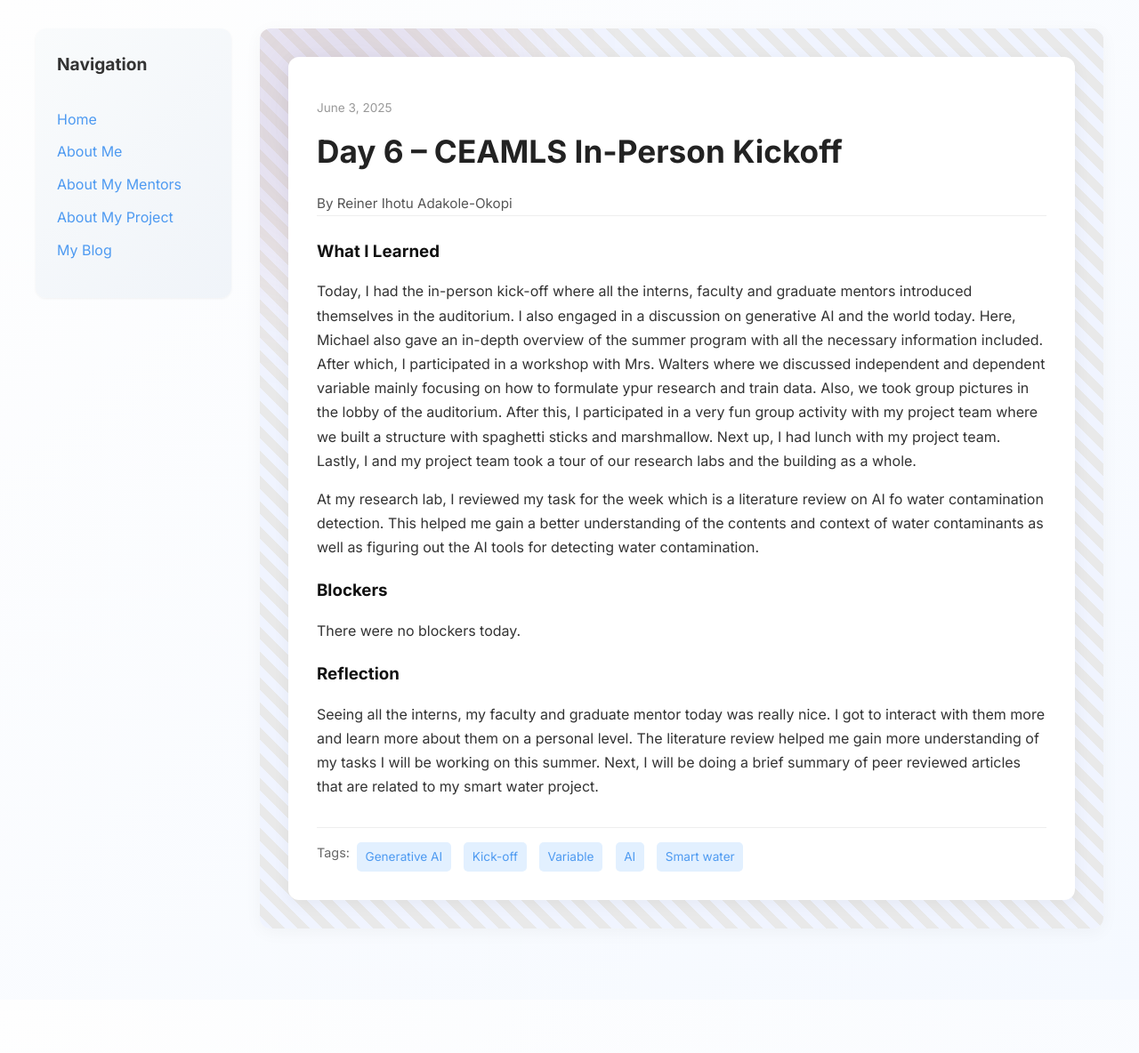
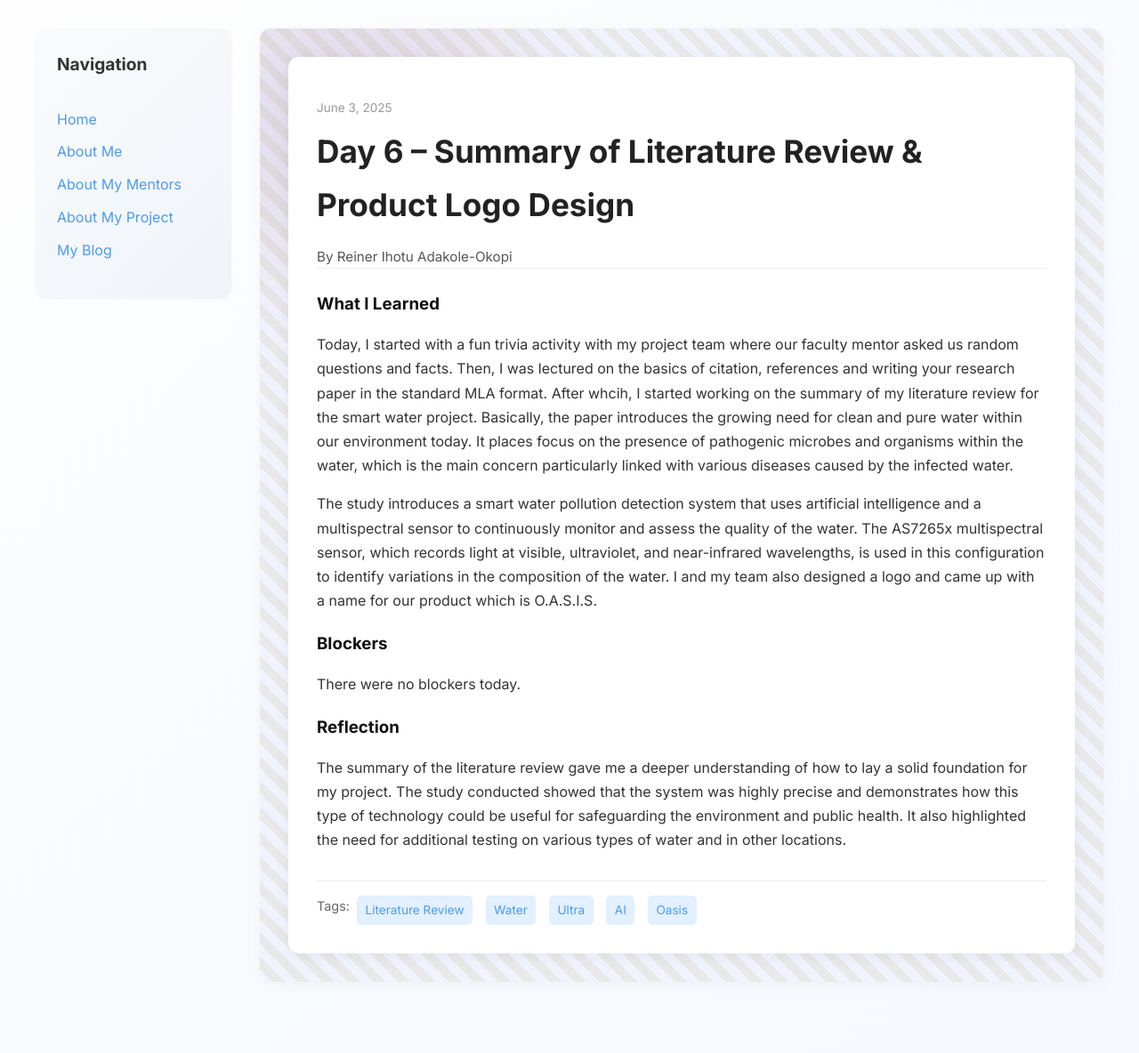
Before and after one commit to Reiner343/Reiner343.github.io, a Jekyll site: the page built from _posts/2025-06-03-day 6.md, in a window 1280 px wide. Shown: the whole page at 89% size. Built offline with Jekyll 4.4.1, drawn with Linux system fonts in a browser that asks for light colours; before the commit the page ends 1124 px from its top, so only the background shows below that.

Commit message:
Update 2025-06-03-day 6.md

```diff
--- a/_posts/2025-06-03-day 6.md
+++ b/_posts/2025-06-03-day 6.md
@@ -1,19 +1,19 @@
 ---
 layout: post
-title: "Day 6 – CEAMLS In-Person Kickoff"
+title: "Day 6 – Summary of Literature Review & Product Logo Design"
 date: 2025-06-03
 author: Reiner Ihotu Adakole-Okopi
 permalink: /day6.html
-tags: ["Generative AI", "Kick-off", "Variable", "AI", "Smart water"]
+tags: ["Literature Review", "Water", "Ultra", "AI", "Oasis"]
 
 what_i_learned: |
-  Today, I had the in-person kick-off where all the interns, faculty and graduate mentors introduced themselves in the auditorium. I also engaged in a discussion on generative AI and the world today. Here, Michael also gave an in-depth overview of the summer program with all the necessary information included. After which, I participated in a workshop with Mrs. Walters where we discussed independent and dependent variable mainly focusing on how to formulate ypur research and train data. Also, we took group pictures in the lobby of the auditorium. After this, I participated in a very fun group activity with my project team where we built a structure with spaghetti sticks and marshmallow. Next up, I had lunch with my project team. Lastly, I and my project team took a tour of our research labs and the building as a whole.
+  Today, I started with a fun trivia activity with my project team where our faculty mentor asked us random questions and facts. Then, I was lectured on the basics of citation, references and writing your research paper in the standard MLA format. After whcih, I started working on the summary of my literature review for the smart water project. Basically, the paper introduces the growing need for clean and pure water within our environment today. It places focus on the presence of pathogenic microbes and organisms within the water, which is the main concern particularly linked with various diseases caused by the infected water.
 
-  At my research lab, I reviewed my task for the week which is a literature review on AI fo water contamination detection. This helped me gain a better understanding of the contents and context of water contaminants as well as figuring out the AI tools for detecting water contamination.
+  The study introduces a smart water pollution detection system that uses artificial intelligence and a multispectral sensor to continuously monitor and assess the quality of the water. The AS7265x multispectral sensor, which records light at visible, ultraviolet, and near-infrared wavelengths, is used in this configuration to identify variations in the composition of the water. I and my team also designed a logo and came up with a name for our product which is O.A.S.I.S.
 
 blockers: |
   There were no blockers today.
 
 reflection: |
- Seeing all the interns, my faculty and graduate mentor today was really nice. I got to interact with them more and learn more about them on a personal level. The literature review helped me gain more understanding of my tasks I will be working on this summer. Next, I will be doing a brief summary of peer reviewed articles that are related to my smart water project.
+  The summary of the literature review gave me a deeper understanding of how to lay a solid foundation for my project. The study conducted showed that the system was highly precise and demonstrates how this type of technology could be useful for safeguarding the environment and public health. It also highlighted the need for additional testing on various types of water and in other locations.
 ---
```
